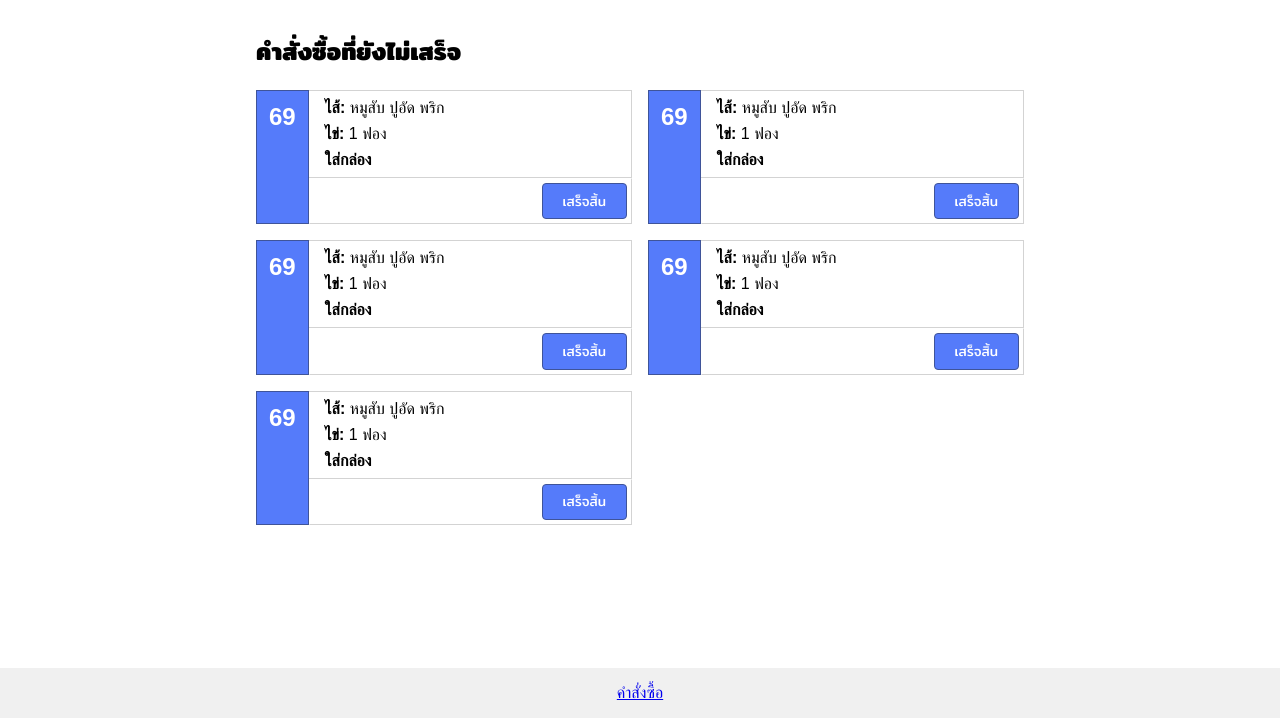
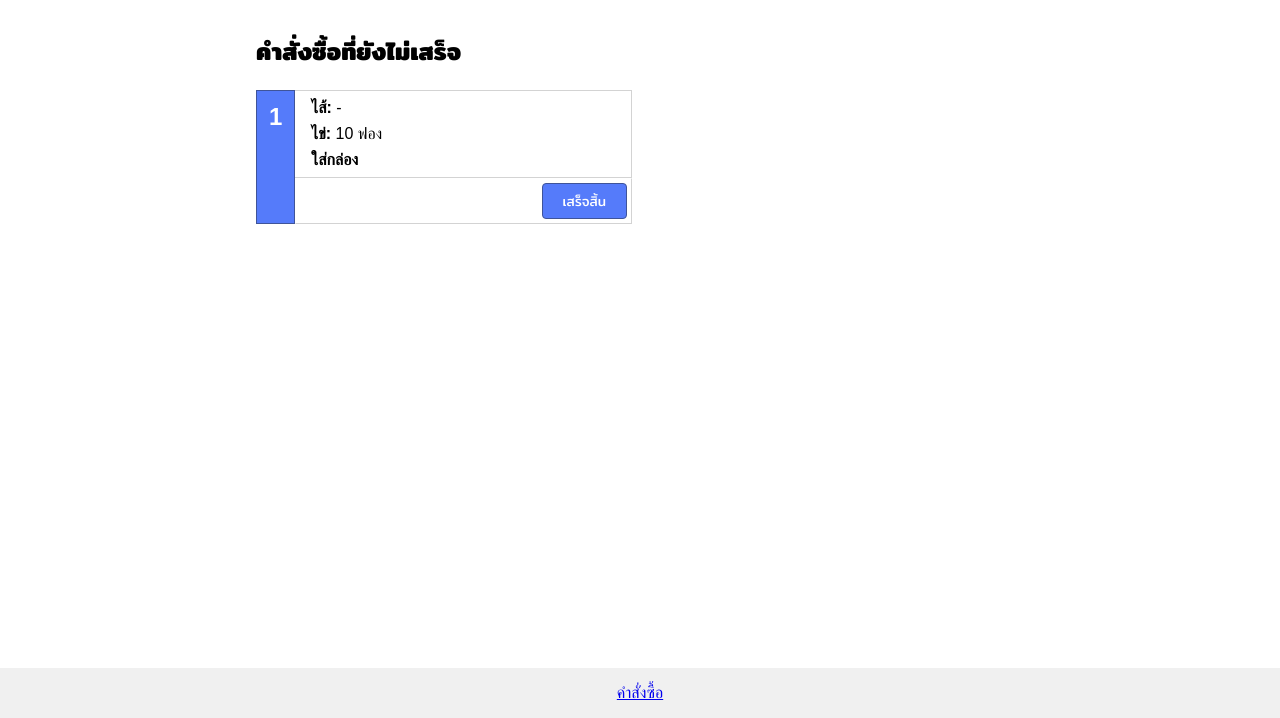
Before and after one commit to NaiNonTH/TheKaijeawProject, a Django app: template orders/templates/restaurant/orderspage.html in a window 1280 px wide. Shown: the part 82-800 px from the top of the page. Run offline with Django 5.2, Linux system fonts and the light colour scheme; the template is opened without the code that fills it: values that come from a table or form of the project are taken from there, others are empty; tables that the repository leaves empty hold one stand-in row (values such as "Sample post").

Commit message:
ต่อหน้า orders เข้ากับ backend

```diff
--- a/orders/templates/restaurant/orderspage.html
+++ b/orders/templates/restaurant/orderspage.html
@@ -1,4 +1,5 @@
 {% load static %}
+{% load restaurant %}
 
 <!DOCTYPE html>
 <html lang="en">
@@ -20,61 +21,32 @@
     <main>
         <h2>คำสั่งซื้อที่ยังไม่เสร็จ</h2>
         <div class="orders">
+            {% for order in orders %}
                 <div class="order">
-                <div class="order-queue-no">69</div>
+                    <div class="order-queue-no">{{ order.queue_number }}</div>
                     <ul class="order-content">
-                    <li><strong>ไส้:</strong> หมูสับ ปูอัด พริก</li>
-                    <li><strong>ไข่:</strong> 1 ฟอง</li>
-                    <li><strong>ใส่กล่อง</strong></li>
+                        <li><strong>ไส้:</strong>
+                            {% if order.fillings.all|length == 0 %}
+                                -
+                            {% else %}
+                                {{ order.fillings.all|parse_fillings }}
+                            {% endif %}
+                        </li>
+                        <li><strong>ไข่:</strong> {{ order.egg_amount.amount }} ฟอง</li>
+                        <li>
+                            {% if order.is_takeaway %}
+                                <strong>ใส่กล่อง</strong>
+                            {% endif %}
+                        </li>
                     </ul>
                     <form action="#">
                         <button type="submit">เสร็จสิ้น</button>
                     </form>
                 </div>
-            <div class="order">
-                <div class="order-queue-no">69</div>
-                <ul class="order-content">
-                    <li><strong>ไส้:</strong> หมูสับ ปูอัด พริก</li>
-                    <li><strong>ไข่:</strong> 1 ฟอง</li>
-                    <li><strong>ใส่กล่อง</strong></li>
-                </ul>
-                <form action="#">
-                    <button type="submit">เสร็จสิ้น</button>
-                </form>
-            </div>
-            <div class="order">
-                <div class="order-queue-no">69</div>
-                <ul class="order-content">
-                    <li><strong>ไส้:</strong> หมูสับ ปูอัด พริก</li>
-                    <li><strong>ไข่:</strong> 1 ฟอง</li>
-                    <li><strong>ใส่กล่อง</strong></li>
-                </ul>
-                <form action="#">
-                    <button type="submit">เสร็จสิ้น</button>
-                </form>
-            </div>
-            <div class="order">
-                <div class="order-queue-no">69</div>
-                <ul class="order-content">
-                    <li><strong>ไส้:</strong> หมูสับ ปูอัด พริก</li>
-                    <li><strong>ไข่:</strong> 1 ฟอง</li>
-                    <li><strong>ใส่กล่อง</strong></li>
-                </ul>
-                <form action="#">
-                    <button type="submit">เสร็จสิ้น</button>
-                </form>
-            </div>
-            <div class="order">
-                <div class="order-queue-no">69</div>
-                <ul class="order-content">
-                    <li><strong>ไส้:</strong> หมูสับ ปูอัด พริก</li>
-                    <li><strong>ไข่:</strong> 1 ฟอง</li>
-                    <li><strong>ใส่กล่อง</strong></li>
-                </ul>
-                <form action="#">
-                    <button type="submit">เสร็จสิ้น</button>
-                </form>
-            </div>
+            {% endfor %}
+            {% if orders|length == 0 %}
+                <p>ไม่มีคำสั่งซื้อล่าสุด</p>
+            {% endif %}
         </div>
     </main>
     <nav>
```
Also changed, not shown: orders/templatetags/restaurant.py (added, +10 -0 lines), orders/views.py (+7 -1 lines), orders/templatetags/__init__.py (added). Lines whose indentation alone changed are shown as unchanged.
